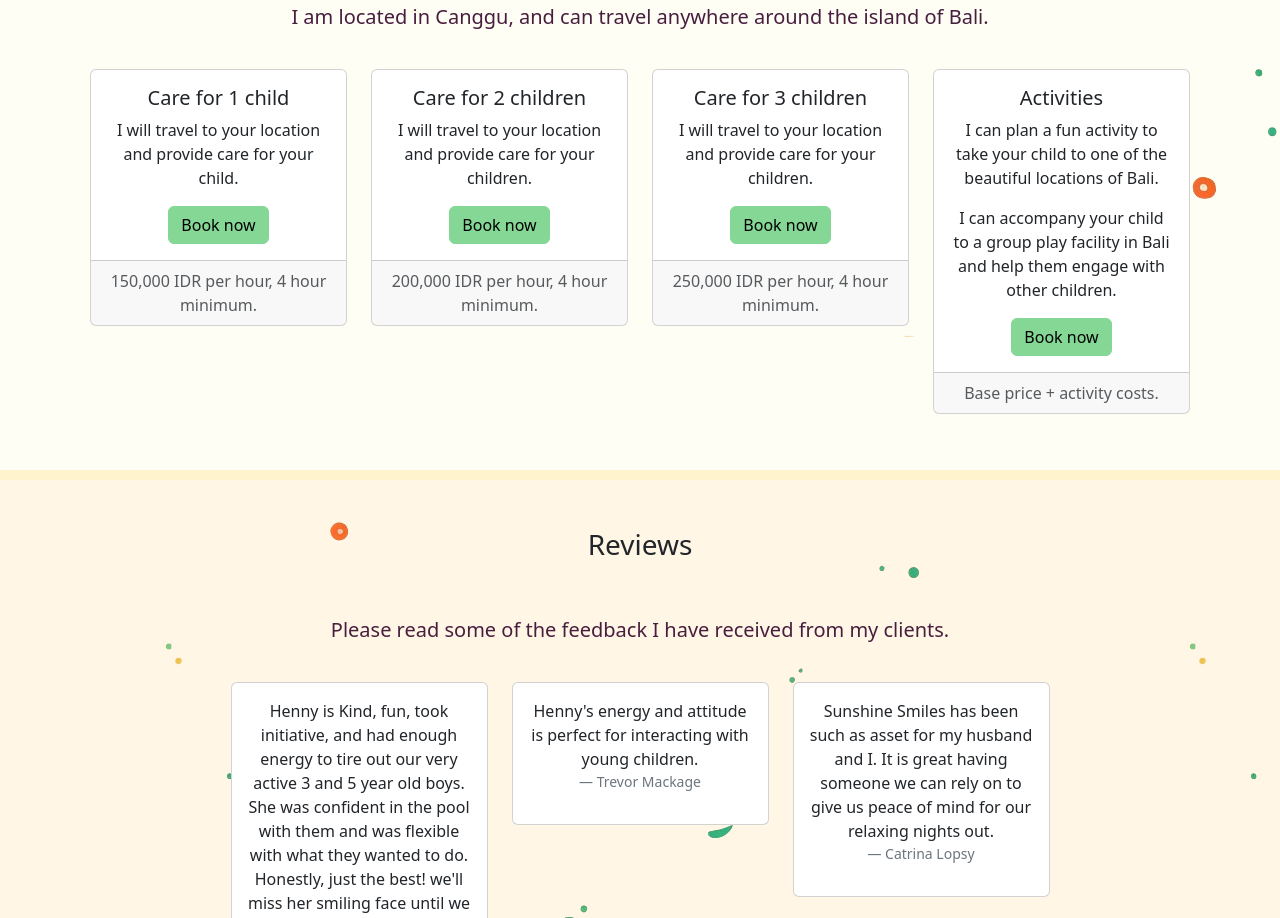
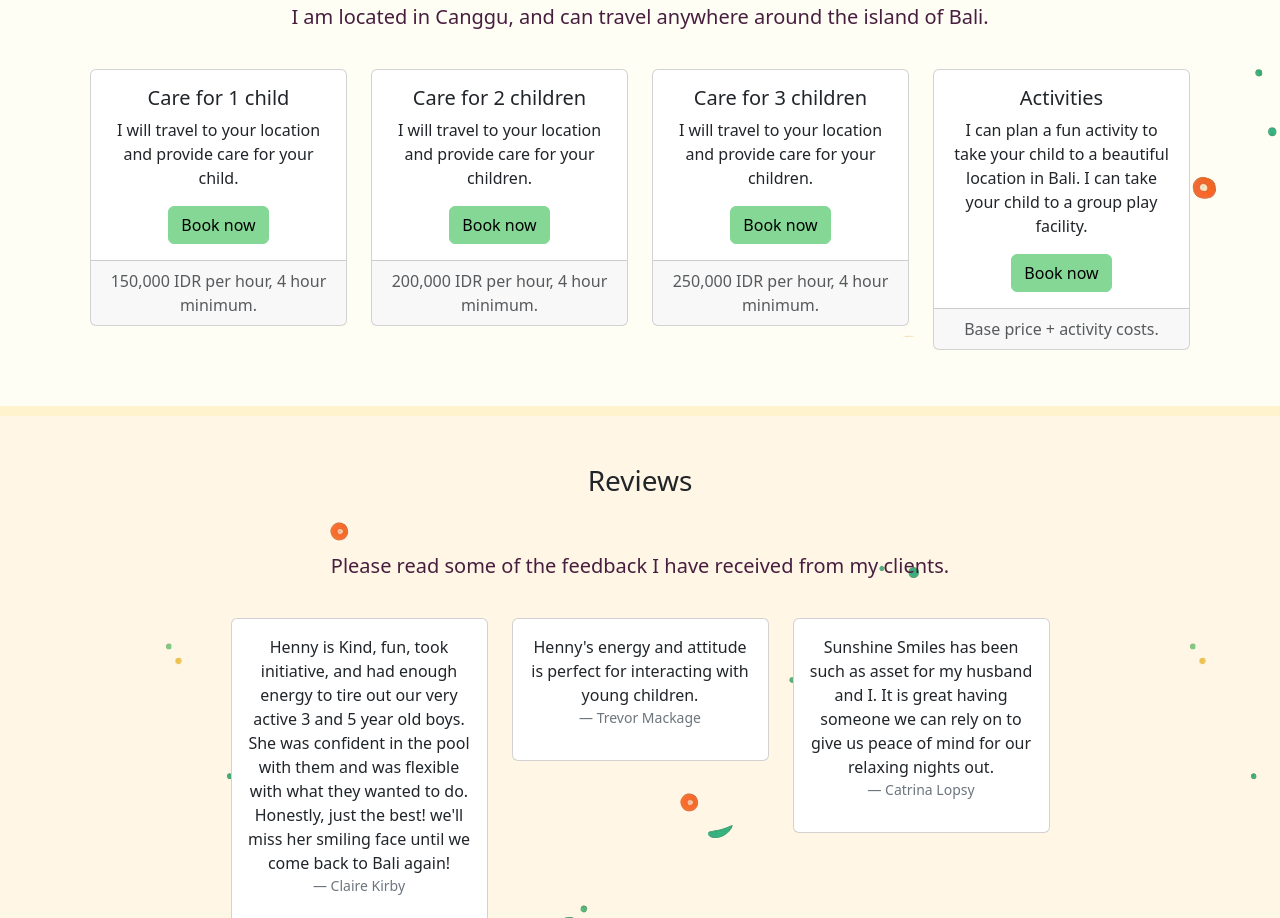
Before and after one commit to sunshinesmileskids/web, a website: page index.html in a window 1280 px wide. Shown: the part 2610-3528 px from the top of the page. Drawn offline with Linux system fonts and the light colour scheme.

Commit message:
Update index.html

```diff
--- a/index.html
+++ b/index.html
@@ -180,10 +180,8 @@
                     <!--                    </div>-->
                     <div class="card-body">
                         <h5 class="card-title">Activities</h5>
-                        <p class="card-text">I can plan a fun activity to take your child to one of the beautiful
-                            locations of Bali.</p>
-                        <p class="card-text">I can accompany your child to a group play facility in Bali and help them
-                            engage with other children.</p>
+                        <p class="card-text">I can plan a fun activity to take your child to a beautiful
+                            location in Bali. I can take your child to a group play facility.</p>
                         <a href="#contact" class="btn btn-primary">Book now</a>
                     </div>
                     <div class="card-footer text-body-secondary">
```
